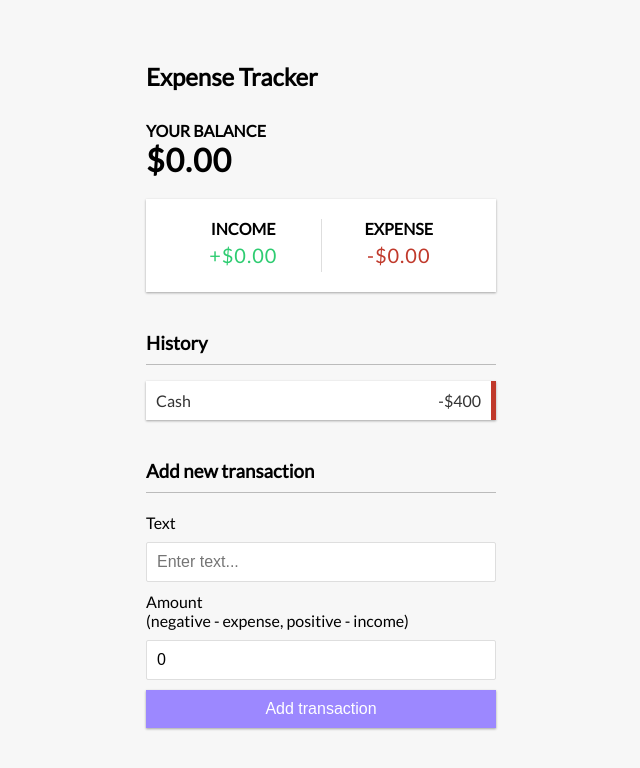
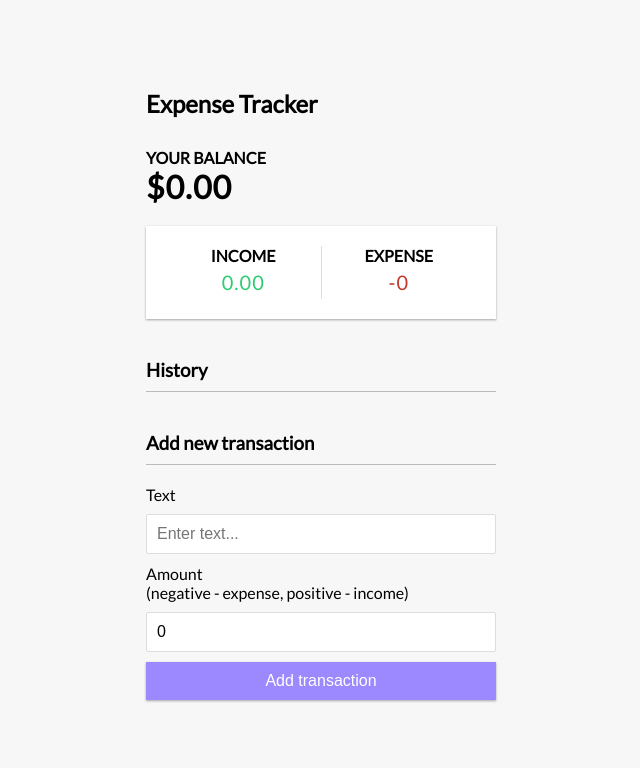
Before and after one commit to asta-otaku/expense-tracker, a React (Create React App) app: page / in a window 1280 px wide. Shown: the top 768 px of the page, without its empty margins (319-959 px from the left). Built offline with nearby package versions, Linux system fonts and the light colour scheme.

Commit message:
completed the first stage of the app

```diff
--- a/src/App.js
+++ b/src/App.js
@@ -5,9 +5,12 @@
 import { IncomeExpenses } from './components/IncomeExpenses';
 import { TransactionList } from './components/TransactionList';
 
+
+import { GlobalProvider } from './context/GlobalState';
+
 function App() {
   return (
-    <div>
+    <GlobalProvider>
       <Header />
       <div className='container'>
         <Balance />
@@ -15,7 +18,7 @@
         <TransactionList />
         <AddTransaction />
       </div>
-    </div>
+    </GlobalProvider>
   );
 }
 
--- a/src/components/AddTransaction.js
+++ b/src/components/AddTransaction.js
@@ -1,22 +1,48 @@
-import React, { useState} from "react";
+import React, { useContext, useState } from "react";
+import { GlobalContext } from "../context/GlobalState";
 
 export default function AddTransaction() {
-    const [text, setText] = useState('')
-    const [amount, setAmount] = useState(0)
+  const [text, setText] = useState("");
+  const [amount, setAmount] = useState(0);
+
+  const {addTransaction} = useContext(GlobalContext)
+
+  const onSubmit = e => {
+    e.preventDefault()
+
+    const newTransaction = {
+      id: Math.floor(Math.random()* 1000000000),
+      text,
+      amount: + amount
+    }
+
+    addTransaction(newTransaction)
+  }
+
   return (
     <>
       <h3>Add new transaction</h3>
-      <form>
+      <form onSubmit={onSubmit}>
         <div className="form-control">
           <label htmlFor="text">Text</label>
-          <input type="text" value={text} onChange = {(e) => setText(e.target.value)} placeholder="Enter text..." />
+          <input
+            type="text"
+            value={text}
+            onChange={(e) => setText(e.target.value)}
+            placeholder="Enter text..."
+          />
         </div>
         <div className="form-control">
           <label htmlFor="amount">
             Amount <br />
             (negative - expense, positive - income)
           </label>
-          <input type="number" value= {amount} onChange = {(e) => setAmount(e.target.value)} placeholder="Enter amount..." />
+          <input
+            type="number"
+            value={amount}
+            onChange={(e) => setAmount(e.target.value)}
+            placeholder="Enter amount..."
+          />
         </div>
         <button className="btn">Add transaction</button>
       </form>
--- a/src/components/Balance.js
+++ b/src/components/Balance.js
@@ -1,10 +1,16 @@
-import React from 'react'
+import React, { useContext } from 'react'
+import { GlobalContext } from '../context/GlobalState'
+
 
 export function Balance() {
+  const {transactions} = useContext(GlobalContext)
+
+  const amounts = transactions.map(transaction => transaction.amount)
+  const total = amounts.reduce((acc, item) => (acc += item), 0).toFixed(2)
   return (
     <>
       <h4>Your Balance</h4>
-      <h1 id="balance">$0.00</h1>
+      <h1>${total}</h1>
     </>
   )
 }
--- a/src/components/IncomeExpenses.js
+++ b/src/components/IncomeExpenses.js
@@ -1,16 +1,32 @@
-import React from 'react'
+import React, { useContext } from "react";
+import { GlobalContext } from "../context/GlobalState";
 
 export function IncomeExpenses() {
+  const { transactions } = useContext(GlobalContext);
+  const amounts = transactions.map((transaction) => transaction.amount);
+
+  const income = amounts
+    .filter((item) => item > 0)
+    .reduce((acc, item) => (acc += item), 0)
+    .toFixed(2);
+
+  const expense =
+    amounts.filter((item) => item < 0).reduce((acc, item) => (acc += item), 0) *
+    -(1).toFixed(2);
   return (
-    <div className='inc-exp-container'>
+    <div className="inc-exp-container">
       <div>
         <h4>Income</h4>
-          <p id="money-plus" className='money plus'>+$0.00</p>
+        <p  className="money plus">
+          {income}
+        </p>
       </div>
       <div>
         <h4>Expense</h4>
-          <p id="money-minus" className='money minus'>-$0.00</p>
+        <p className="money minus">
+          -{expense}
+        </p>
       </div>
     </div>
-  )
+  );
 }
--- /dev/null
+++ b/src/components/Transaction.js
@@ -0,0 +1,14 @@
+import React, { useContext } from 'react'
+import { GlobalContext } from '../context/GlobalState'
+
+export default function Transaction({ transaction }) {
+const { deleteTransaction } = useContext(GlobalContext)
+
+const sign = transaction.amount < 0 ? '-': '+'
+  return (
+    <li className={transaction.amount < 0 ? "minus": "plus"}>
+    {transaction.text} <span>{sign}${Math.abs(transaction.amount)}</span>
+    <button className="delete-btn" onClick={() => deleteTransaction(transaction.id)}>x</button>
+  </li>
+  )
+}
--- a/src/components/TransactionList.js
+++ b/src/components/TransactionList.js
@@ -1,14 +1,15 @@
-import React from "react";
+import React, { useContext } from "react";
+import { GlobalContext } from "../context/GlobalState";
+import Transaction from "./Transaction";
 
 export function TransactionList() {
+  const { transactions } = useContext(GlobalContext);
+
   return (
     <>
       <h3>History</h3>
       <ul id="list" className="list">
-        <li className="minus">
-          Cash <span>-$400</span>
-          <button className="delete-btn">x</button>
-        </li>
+        {transactions.map(transaction => (<Transaction key={transaction.id} transaction= {transaction} />))}
       </ul>
     </>
   );
--- a/src/context/AppReducer.js
+++ b/src/context/AppReducer.js
@@ -1,6 +1,19 @@
+/* eslint-disable import/no-anonymous-default-export */
 export default (state, action) => {
-    switch(action.type) {
-        default:
-            return state
-    }
-}
+  switch (action.type) {
+    case "DELETE_TRANSACTION":
+      return {
+        ...state,
+        transactions: state.transactions.filter(
+          (transaction) => transaction.id !== action.payload
+        ),
+      };
+    case "ADD_TRANSACTION":
+      return {
+        ...state,
+        transactions: [action.payload, ...state.transactions],
+      };
+    default:
+      return state;
+  }
+};
--- a/src/context/GlobalState.js
+++ b/src/context/GlobalState.js
@@ -4,10 +4,6 @@
 //Intial state
 const intialState = {
     transactions: [
-          { id: 1, text: 'Flower', amount: -20 },
-          { id: 2, text: 'Salary', amount: 300 },
-          { id: 3, text: 'Book', amount: -10 },
-          { id: 4, text: 'Camera', amount: 150 }
         ]
 }
 
@@ -18,8 +14,25 @@
 export const GlobalProvider = ({ children }) => {
     const [state, dispatch] = useReducer(AppReducer, intialState)
 
+    //Actions
+    function deleteTransaction(id) {
+        dispatch({
+            type: 'DELETE_TRANSACTION',
+            payload: id
+        })
+    }
+
+    function addTransaction(transaction) {
+        dispatch({
+            type: 'ADD_TRANSACTION',
+            payload: transaction
+        })
+    }
+
     return (<GlobalContext.Provider value={{
-        transactions: state.transactions
+        transactions: state.transactions,
+        deleteTransaction,
+        addTransaction
     }}>
         {children}
     </GlobalContext.Provider>)
```
Lines whose indentation alone changed are shown as unchanged.
